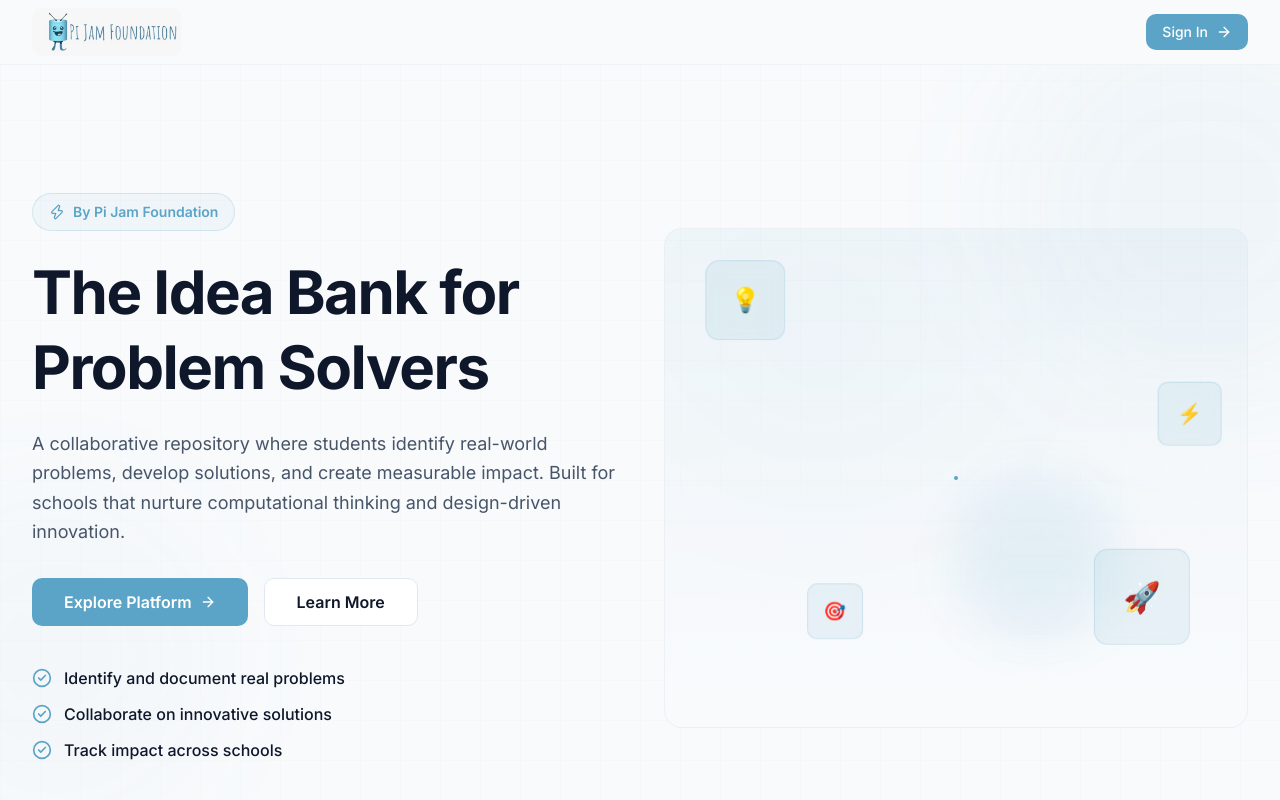
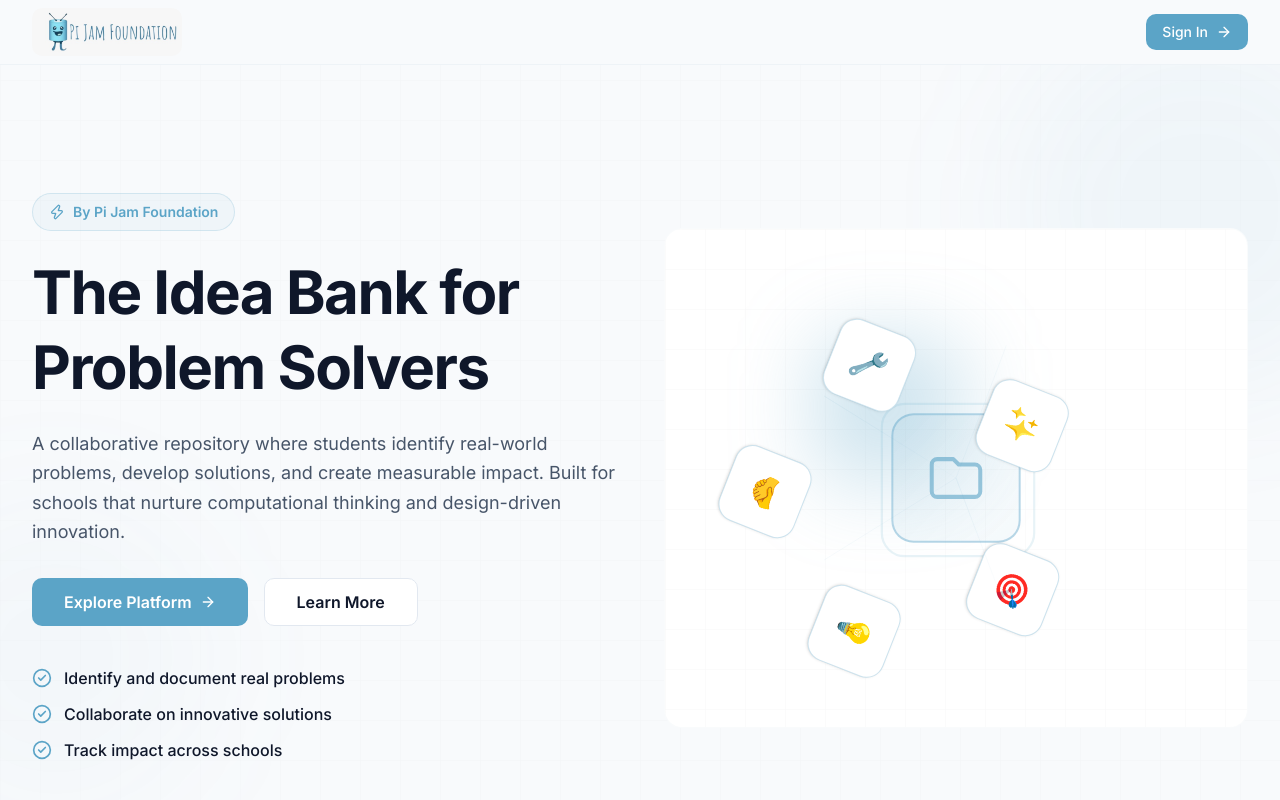
Before and after one commit to eddy7896/pjfideaBank, a Next.js app: page / in a window 1280 px wide. Shown: the top 800 px of the page. Built offline with nearby package versions, Linux system fonts and the light colour scheme.

Commit message:
update: hero

```diff
--- a/components/landing/hero-illustration.tsx
+++ b/components/landing/hero-illustration.tsx
@@ -1,155 +1,150 @@
 "use client";
 
-import { useEffect, useRef } from "react";
 import { motion } from "framer-motion";
 
 export function HeroIllustration() {
-  const containerRef = useRef<HTMLDivElement>(null);
-  const mouseX = useRef(0);
-  const mouseY = useRef(0);
+  const orbitCards = [
+    { icon: "💡", label: "Identify", delay: 0, angle: 0 },
+    { icon: "🤝", label: "Collaborate", delay: 0.15, angle: 72 },
+    { icon: "🔧", label: "Prototype", delay: 0.3, angle: 144 },
+    { icon: "✨", label: "Innovate", delay: 0.45, angle: 216 },
+    { icon: "🎯", label: "Impact", delay: 0.6, angle: 288 },
+  ];
 
-  useEffect(() => {
-    const handleMouseMove = (e: MouseEvent) => {
-      if (containerRef.current) {
-        const rect = containerRef.current.getBoundingClientRect();
-        mouseX.current = (e.clientX - rect.left) / rect.width - 0.5;
-        mouseY.current = (e.clientY - rect.top) / rect.height - 0.5;
-      }
-    };
-
-    window.addEventListener("mousemove", handleMouseMove);
-    return () => window.removeEventListener("mousemove", handleMouseMove);
-  }, []);
-
-  const floatingVariants = {
-    animate: (i: number) => ({
-      y: [0, -20, 0],
-      x: [0, i % 2 === 0 ? 10 : -10, 0],
-    }),
-  };
-
-  const pulseVariants = {
-    animate: {
-      scale: [1, 1.05, 1],
-      opacity: [0.5, 1, 0.5],
-    },
-  };
+  const radius = 140;
 
   return (
-    <div
-      ref={containerRef}
-      className="relative h-[500px] w-full flex items-center justify-center overflow-hidden rounded-2xl border border-border/50 bg-gradient-to-b from-primary/5 to-background"
+    <div className="relative h-[500px] w-full flex items-center justify-center overflow-hidden rounded-2xl border border-border/20 bg-white">
+      {/* Subtle background grid */}
+      <svg className="absolute inset-0 opacity-[0.03]" width="100%" height="100%">
+        <defs>
+          <pattern id="grid" width="40" height="40" patternUnits="userSpaceOnUse">
+            <path d="M 40 0 L 0 0 0 40" fill="none" stroke="currentColor" strokeWidth="0.5" />
+          </pattern>
+        </defs>
+        <rect width="100%" height="100%" fill="url(#grid)" />
+      </svg>
+
+      {/* Central Repository Icon */}
+      <div className="absolute top-1/2 left-1/2 -translate-x-1/2 -translate-y-1/2">
+        <motion.div
+          className="relative"
+          animate={{ scale: [1, 1.05, 1] }}
+          transition={{ duration: 3, repeat: Infinity }}
         >
-      {/* Animated Background Circles */}
+          {/* Central glow */}
           <motion.div
-        className="absolute inset-0 opacity-30"
-        animate={{
-          background: [
-            "radial-gradient(circle at 0% 0%, rgba(91,164,199,0.1) 0%, transparent 50%)",
-            "radial-gradient(circle at 100% 100%, rgba(91,164,199,0.1) 0%, transparent 50%)",
-            "radial-gradient(circle at 0% 0%, rgba(91,164,199,0.1) 0%, transparent 50%)",
-          ],
-        }}
-        transition={{ duration: 8, repeat: Infinity }}
+            className="absolute inset-0 rounded-3xl bg-gradient-to-br from-primary/40 to-primary/20 blur-2xl"
+            animate={{ scale: [1, 1.1, 1] }}
+            transition={{ duration: 3, repeat: Infinity }}
+            style={{ width: 140, height: 140, top: -70, left: -70 }}
           />
 
-      {/* Central Element - Pulsing Circle */}
+          {/* Folder icon container */}
+          <div className="relative w-32 h-32 rounded-3xl border-2 border-primary/40 bg-gradient-to-br from-primary/10 to-primary/5 flex items-center justify-center">
+            <svg
+              className="w-16 h-16 text-primary/60"
+              fill="none"
+              stroke="currentColor"
+              viewBox="0 0 24 24"
+            >
+              <path
+                strokeLinecap="round"
+                strokeLinejoin="round"
+                strokeWidth={1.5}
+                d="M3 7v10a2 2 0 002 2h14a2 2 0 002-2V9a2 2 0 00-2-2h-6l-2-2H5a2 2 0 00-2 2z"
+              />
+            </svg>
+          </div>
+
+          {/* Pulsing ring */}
           <motion.div
-        className="absolute w-40 h-40 rounded-full bg-primary/20 blur-xl"
-        animate={{
-          scale: [1, 1.05, 1],
-          opacity: [0.5, 1, 0.5],
-        }}
+            className="absolute inset-0 rounded-3xl border-2 border-primary/20"
+            animate={{ scale: [1, 1.3, 1], opacity: [1, 0, 1] }}
+            transition={{ duration: 2, repeat: Infinity }}
+            style={{ width: 140, height: 140, top: -4, left: -4 }}
+          />
+        </motion.div>
+      </div>
+
+      {/* Orbiting Idea Cards */}
+      {orbitCards.map((card, i) => {
+        const radians = (card.angle * Math.PI) / 180;
+        const x = Math.cos(radians) * radius;
+        const y = Math.sin(radians) * radius;
+
+        return (
+          <motion.div
+            key={i}
+            className="absolute"
+            animate={{ rotate: 360 }}
             transition={{
-          duration: 3,
+              duration: 20,
               repeat: Infinity,
-          repeatType: "loop",
+              ease: "linear",
             }}
             style={{
               top: "50%",
               left: "50%",
+              width: 250,
+              height: 250,
+              marginTop: -125,
+              marginLeft: -125,
+            }}
+          >
+            <motion.div
+              className="absolute w-20 h-20 rounded-2xl border border-primary/30 bg-white flex items-center justify-center text-3xl shadow-sm hover:shadow-md transition-shadow cursor-pointer"
+              animate={{ y: [0, -8, 0] }}
+              transition={{
+                duration: 3,
+                delay: card.delay,
+                repeat: Infinity,
+              }}
+              whileHover={{ scale: 1.1 }}
+              style={{
+                top: `calc(50% + ${y}px)`,
+                left: `calc(50% + ${x}px)`,
                 transform: "translate(-50%, -50%)",
               }}
+            >
+              {card.icon}
+            </motion.div>
+          </motion.div>
+        );
+      })}
+
+      {/* Connecting lines from center */}
+      <svg className="absolute inset-0 w-full h-full" style={{ pointerEvents: "none" }}>
+        <motion.g
+          animate={{ opacity: [0.3, 0.5, 0.3] }}
+          transition={{ duration: 3, repeat: Infinity }}
+        >
+          {orbitCards.map((card, i) => {
+            const radians = (card.angle * Math.PI) / 180;
+            const endX = 50 + (Math.cos(radians) * radius) / 5;
+            const endY = 50 + (Math.sin(radians) * radius) / 5;
+
+            return (
+              <line
+                key={i}
+                x1="50%"
+                y1="50%"
+                x2={`${endX}%`}
+                y2={`${endY}%`}
+                stroke="url(#gradient)"
+                strokeWidth="1"
+                opacity="0.4"
               />
-
-      {/* Floating Cards */}
-      <motion.div
-        className="absolute top-12 left-8 w-20 h-20 rounded-xl bg-primary/10 border border-primary/20 backdrop-blur-sm"
-        animate={{
-          y: [0, -20, 0],
-          x: [0, 10, 0],
-        }}
-        transition={{
-          duration: 4,
-          repeat: Infinity,
-          repeatType: "loop",
-        }}
-      >
-        <div className="flex h-full items-center justify-center text-2xl">💡</div>
-      </motion.div>
-
-      <motion.div
-        className="absolute bottom-16 right-12 w-24 h-24 rounded-xl bg-primary/10 border border-primary/20 backdrop-blur-sm"
-        animate={{
-          y: [0, -20, 0],
-          x: [0, -10, 0],
-        }}
-        transition={{
-          duration: 4.5,
-          repeat: Infinity,
-          repeatType: "loop",
-        }}
-      >
-        <div className="flex h-full items-center justify-center text-3xl">🚀</div>
-      </motion.div>
-
-      <motion.div
-        className="absolute top-1/3 right-8 w-16 h-16 rounded-lg bg-primary/10 border border-primary/20 backdrop-blur-sm"
-        animate={{
-          y: [0, -20, 0],
-          x: [0, 10, 0],
-        }}
-        transition={{
-          duration: 5,
-          repeat: Infinity,
-          repeatType: "loop",
-        }}
-      >
-        <div className="flex h-full items-center justify-center text-xl">⚡</div>
-      </motion.div>
-
-      <motion.div
-        className="absolute bottom-20 left-1/4 w-14 h-14 rounded-lg bg-primary/10 border border-primary/20 backdrop-blur-sm"
-        animate={{
-          y: [0, -20, 0],
-          x: [0, -10, 0],
-        }}
-        transition={{
-          duration: 5.5,
-          repeat: Infinity,
-          repeatType: "loop",
-        }}
-      >
-        <div className="flex h-full items-center justify-center text-lg">🎯</div>
-      </motion.div>
-
-      {/* Center Glow */}
-      <motion.div
-        className="absolute w-1 h-1 rounded-full bg-primary"
-        animate={{
-          boxShadow: [
-            "0 0 20px rgba(91,164,199,0.5)",
-            "0 0 40px rgba(91,164,199,0.8)",
-            "0 0 20px rgba(91,164,199,0.5)",
-          ],
-        }}
-        transition={{ duration: 2.5, repeat: Infinity, repeatType: "loop" }}
-        style={{
-          top: "50%",
-          left: "50%",
-          transform: "translate(-50%, -50%)",
-        }}
-      />
+            );
+          })}
+          <defs>
+            <linearGradient id="gradient" x1="0%" y1="0%" x2="100%" y2="100%">
+              <stop offset="0%" stopColor="rgb(91, 164, 199)" stopOpacity="0.6" />
+              <stop offset="100%" stopColor="rgb(91, 164, 199)" stopOpacity="0.1" />
+            </linearGradient>
+          </defs>
+        </motion.g>
+      </svg>
     </div>
   );
 }
```
Lines whose indentation alone changed are shown as unchanged.
